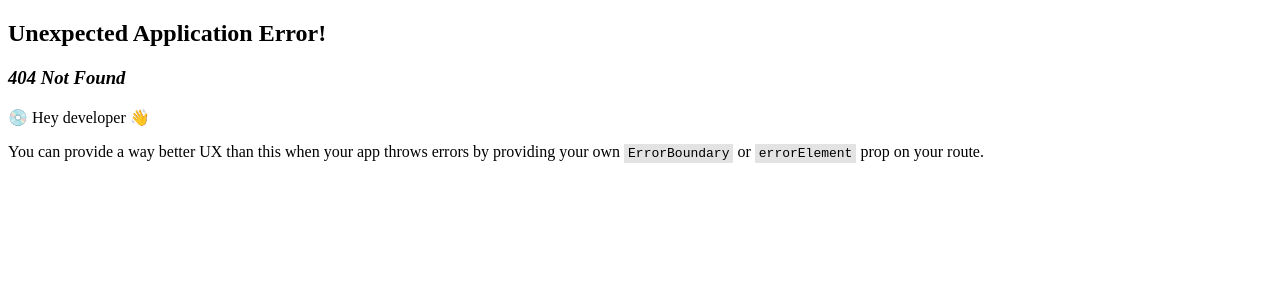
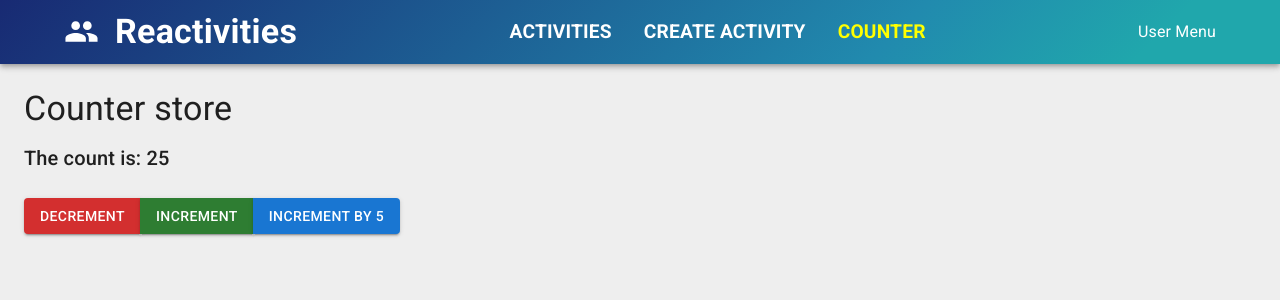
Before and after one commit to cvetelinamin/Reactivities-using-.NET9-and-React-19, a React (Vite) app in the folder client/: page /counter in a window 1280 px wide. Before the commit this address had no page. Shown: the top 300 px of the page. Built offline with nearby package versions, Linux system fonts and the light colour scheme.

Commit message:
Setting up MobX and using for some examples

```diff
--- a/client/package.json
+++ b/client/package.json
@@ -19,6 +19,8 @@
     "@tanstack/react-query-devtools": "^5.79.0",
     "axios": "^1.9.0",
     "date-fns": "^4.1.0",
+    "mobx": "^6.13.7",
+    "mobx-react-lite": "^4.1.0",
     "react": "^19.1.0",
     "react-calendar": "^6.0.0",
     "react-dom": "^19.1.0",
--- a/client/src/app/layout/NavBar.tsx
+++ b/client/src/app/layout/NavBar.tsx
@@ -24,6 +24,9 @@
               <MenuItemLink to='/createActivity'>
                 Create Activity
               </MenuItemLink>
+              <MenuItemLink to='/counter'>
+                Counter
+              </MenuItemLink>
             </Box>
             <MenuItem>
               User Menu
--- a/client/src/app/router/Routes.tsx
+++ b/client/src/app/router/Routes.tsx
@@ -4,6 +4,7 @@
 import ActivityDashboard from "../../features/activities/dashboard/ActivityDashboard"
 import ActivityForm from "../../features/activities/form/ActivityForm"
 import ActivityDetailPage from "../../features/activities/details/ActivityDetailPage"
+import Counter from "../../features/counter/Counter"
 
 export const router = createBrowserRouter([
     {
@@ -14,7 +15,8 @@
             { path: 'activities', element: <ActivityDashboard /> },
             { path: 'activities/:id', element: <ActivityDetailPage /> },
             { path: 'createActivity', element: <ActivityForm key='create' /> },
-            { path: 'manage/:id', element: <ActivityForm /> }
+            { path: 'manage/:id', element: <ActivityForm /> },
+            { path: 'counter', element: <Counter /> }
         ]
     }
 ])
--- /dev/null
+++ b/client/src/features/counter/Counter.tsx
@@ -0,0 +1,27 @@
+import { Button, ButtonGroup, Typography } from '@mui/material';
+import { useStore } from '../../lib/hooks/useStore'
+import { Observer } from 'mobx-react-lite';
+
+export default function Counter() {
+
+    const { counterStore } = useStore();
+
+    return (
+        <>
+            <Observer>
+                {() => (
+                    <>
+                        <Typography variant='h4' gutterBottom>{counterStore.title}</Typography>
+                        <Typography variant='h6'>The count is: {counterStore.count}</Typography>
+                    </>
+                )}
+            </Observer>
+            <ButtonGroup sx={{ mt: 3 }}>
+                <Button onClick={() => counterStore.decrement()} variant='contained' color='error'>Decrement</Button>
+                <Button onClick={() => counterStore.increment()} variant='contained' color='success'>Increment</Button>
+                <Button onClick={() => counterStore.increment(5)} variant='contained' color='primary'>Increment by 5</Button>
+            </ButtonGroup>
+        </>
+
+    )
+}
--- /dev/null
+++ b/client/src/lib/hooks/useStore.ts
@@ -0,0 +1,6 @@
+import { useContext } from "react";
+import { StoreContext } from "../stores/store";
+
+export function useStore() {
+    return useContext(StoreContext);
+}
--- /dev/null
+++ b/client/src/lib/stores/counterStore.ts
@@ -0,0 +1,23 @@
+import { action, makeObservable, observable } from 'mobx';
+
+export default class CounterStore {
+    title = 'Counter store';
+    count = 25;
+
+    constructor() {
+        makeObservable(this, {
+            title: observable,
+            count: observable,
+            increment: action,
+            decrement: action
+        })
+    }
+
+    increment = (amount = 1) => {
+        this.count += amount;
+    }
+
+    decrement = (amount = 1) => {
+        this.count -= amount;
+    }
+}
--- /dev/null
+++ b/client/src/lib/stores/store.ts
@@ -0,0 +1,12 @@
+import { createContext } from "react";
+import CounterStore from "./counterStore";
+
+interface Store {
+    counterStore: CounterStore
+}
+
+export const store: Store = {
+    counterStore: new CounterStore()
+}
+
+export const StoreContext = createContext(store);
--- a/client/src/main.tsx
+++ b/client/src/main.tsx
@@ -9,15 +9,18 @@
 import { ReactQueryDevtools } from '@tanstack/react-query-devtools';
 import { RouterProvider } from 'react-router';
 import { router } from './app/router/Routes.tsx';
+import { store, StoreContext } from './lib/stores/store.ts';
 
 const queryClient = new QueryClient();
 
 
 createRoot(document.getElementById('root')!).render(
   <StrictMode>
-    <QueryClientProvider client={queryClient}>
-      <ReactQueryDevtools />
-      <RouterProvider router={router} />
-    </QueryClientProvider>
+    <StoreContext.Provider value={store}>
+      <QueryClientProvider client={queryClient}>
+        <ReactQueryDevtools />
+        <RouterProvider router={router} />
+      </QueryClientProvider>
+    </StoreContext.Provider>
   </StrictMode>,
 )
```
Also changed, not shown: 1 other file (tests, documents, lock files or other folders).
